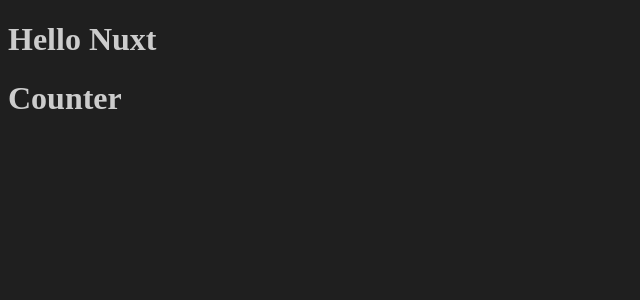
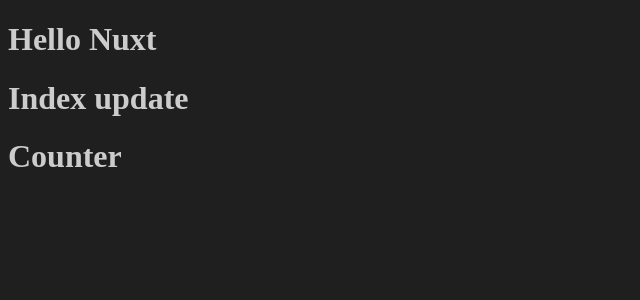
Before and after one commit to hitorigoya/someproject, a Nuxt app: page / in a window 1280 px wide. Shown: the top 300 px of the page, without its empty margins (0-640 px from the left). Built offline with nearby package versions, Linux system fonts and the light colour scheme.

Commit message:
Update index.vue

```diff
--- a/pages/index.vue
+++ b/pages/index.vue
@@ -1,4 +1,5 @@
 <template>
     <h1>Hello Nuxt</h1>
+    <h1>Index update</h1>
     <Counter></Counter>
 </template>
```
